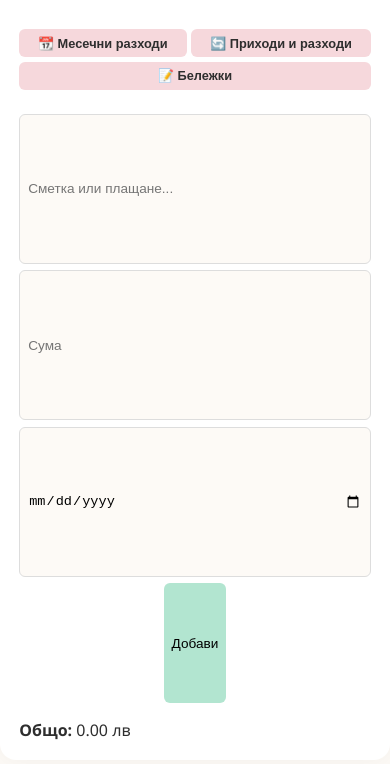
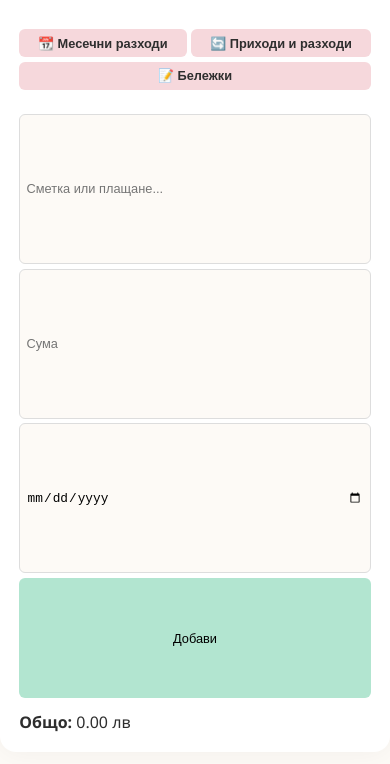
Before and after one commit to emmy649/moite-finansi-novo, a plain HTML site: page index.html in a window 390 px wide. Shown: the part 80-844 px from the top of the page. Drawn offline with Linux system fonts and the light colour scheme.

Commit message:
Update main.css

```diff
--- a/style/main.css
+++ b/style/main.css
@@ -200,29 +200,32 @@
      .task-input {
     flex-direction: column;
     align-items: stretch;
-      gap: 0.4rem;
-      margin-bottom: 1rem;
+    gap: 0.3rem;
+    margin-bottom: 0.8rem;
   }
-
 
   .task-input input,
   .task-input select,
   .task-input button {
-  font-size: 0.85rem;
-  padding: 0.3rem 0.5rem;
-  height: auto;
-  width: 100%;
+    font-size: 0.8rem !important;
+    padding: 0.25rem 0.4rem !important;
+    line-height: 1.2 !important;
+    height: auto !important;
+    width: 100% !important;
     box-sizing: border-box;
     border-radius: 6px;
   }
 
+  .task-input input[type="date"],
+  .task-input input[type="number"],
+  .task-input input[type="text"] {
+    appearance: none;
+    -webkit-appearance: none;
+  }
 
   .task-input button {
     align-self: center;
-      width: fit-content;
-    }
-
-    ul, #notesList {
-      padding-left: 0;
+    width: auto;
+    white-space: nowrap;
   }
 }
```
Lines whose indentation alone changed are shown as unchanged.
